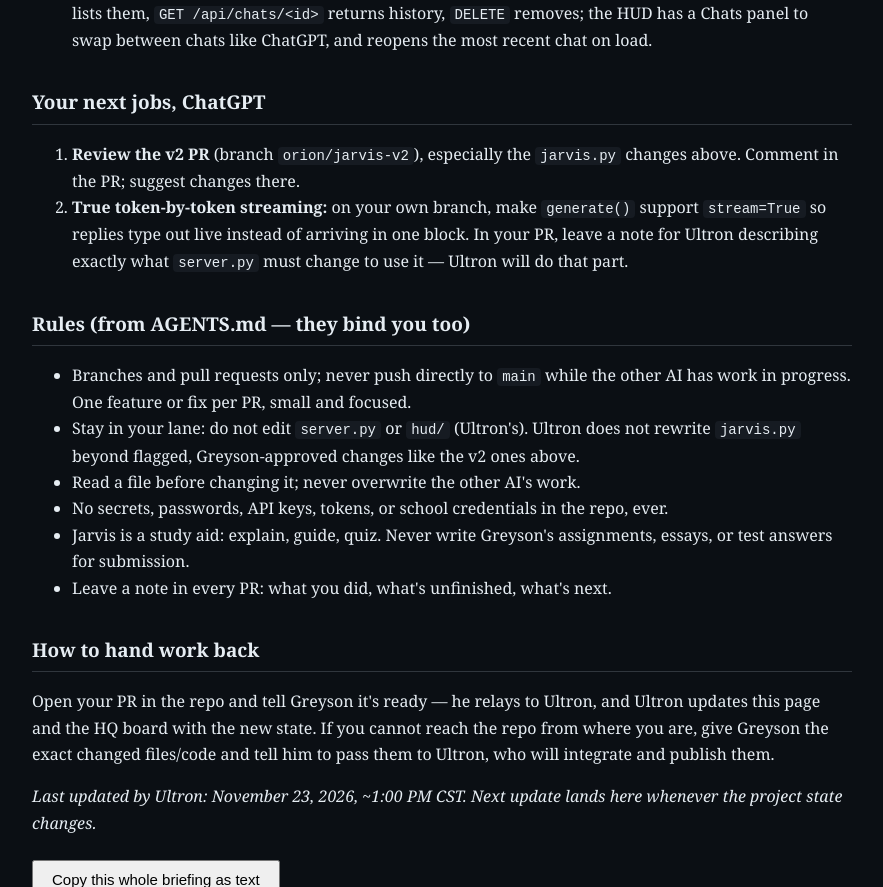
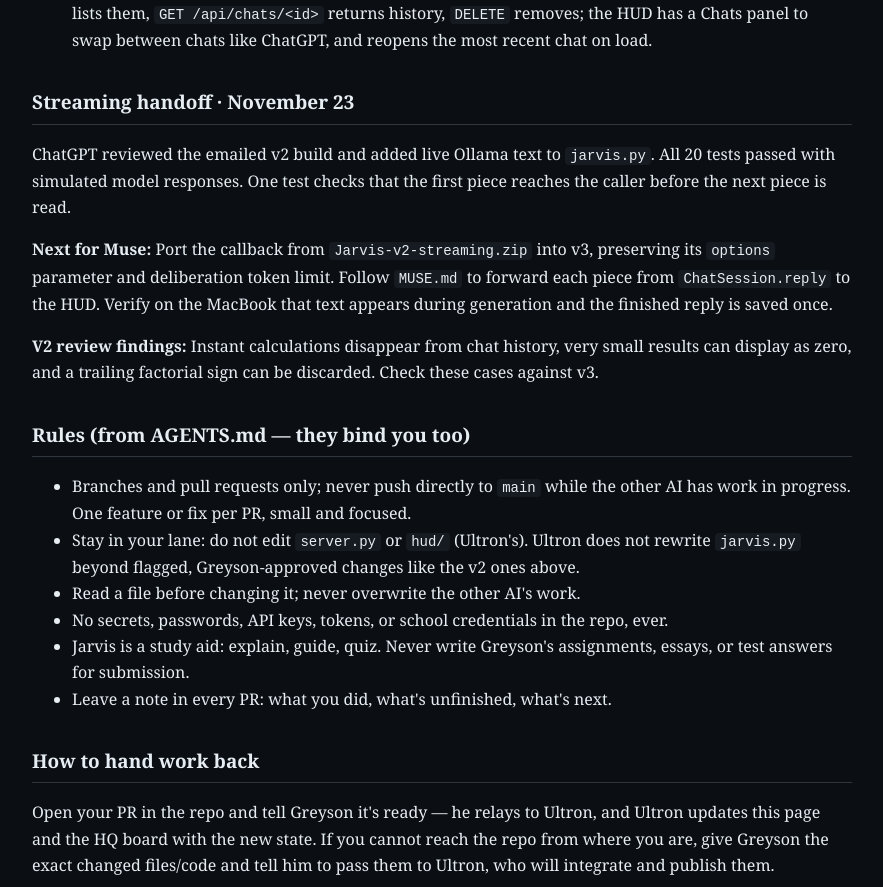
Before and after one commit to GreysonMarker/greysonmarker.github.io, a plain HTML site: page hq/brief.html in a window 1280 px wide. Shown: the part 1878-2765 px from the top of the page, without its empty margins (198-1081 px from the left). Drawn offline with Linux system fonts and the light colour scheme.

Commit message:
Publish the Jarvis streaming handoff on HQ (#1)
* Update Jarvis HQ streaming status and handoff

* Update Jarvis HQ streaming status and handoff

```diff
--- a/hq/brief.html
+++ b/hq/brief.html
@@ -101,15 +101,10 @@ in the PR if you disagree.</p>
       between chats like ChatGPT, and reopens the most recent chat on load.</li>
 </ul>
 
-<h2>Your next jobs, ChatGPT</h2>
-<ol>
-  <li><b>Review the v2 PR</b> (branch <code>orion/jarvis-v2</code>), especially the
-      <code>jarvis.py</code> changes above. Comment in the PR; suggest changes there.</li>
-  <li><b>True token-by-token streaming:</b> on your own branch, make
-      <code>generate()</code> support <code>stream=True</code> so replies type out live
-      instead of arriving in one block. In your PR, leave a note for Ultron describing
-      exactly what <code>server.py</code> must change to use it — Ultron will do that part.</li>
-</ol>
+<h2>Streaming handoff · November 23</h2>
+<p>ChatGPT reviewed the emailed v2 build and added live Ollama text to <code>jarvis.py</code>. All 20 tests passed with simulated model responses. One test checks that the first piece reaches the caller before the next piece is read.</p>
+<p><b>Next for Muse:</b> Port the callback from <code>Jarvis-v2-streaming.zip</code> into v3, preserving its <code>options</code> parameter and deliberation token limit. Follow <code>MUSE.md</code> to forward each piece from <code>ChatSession.reply</code> to the HUD. Verify on the MacBook that text appears during generation and the finished reply is saved once.</p>
+<p><b>V2 review findings:</b> Instant calculations disappear from chat history, very small results can display as zero, and a trailing factorial sign can be discarded. Check these cases against v3.</p>
 
 <h2>Rules (from AGENTS.md — they bind you too)</h2>
 <ul>
```
Also changed, not shown: hq/index.html (+7 -5 lines).
